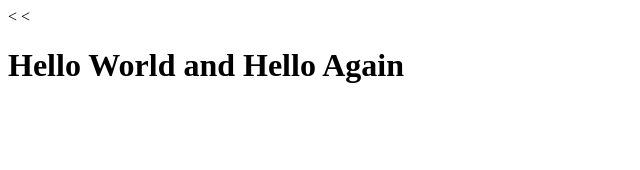
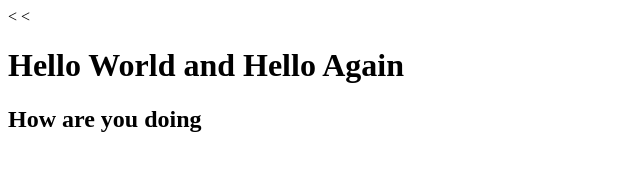
Before and after one commit to hsk8785/Lecture0, a plain HTML site: page hello.html in a window 1280 px wide. Shown: the whole page, without its empty margins (0-640 px from the left). Drawn offline with Linux system fonts and the light colour scheme.

Commit message:
Added How are you doing

```diff
--- a/hello.html
+++ b/hello.html
@@ -8,6 +8,7 @@
   <body>
 
     <<h1>Hello World and Hello Again</h1>
+    <h2> How are you doing </h2>
 
   </body>
 </html>
```
